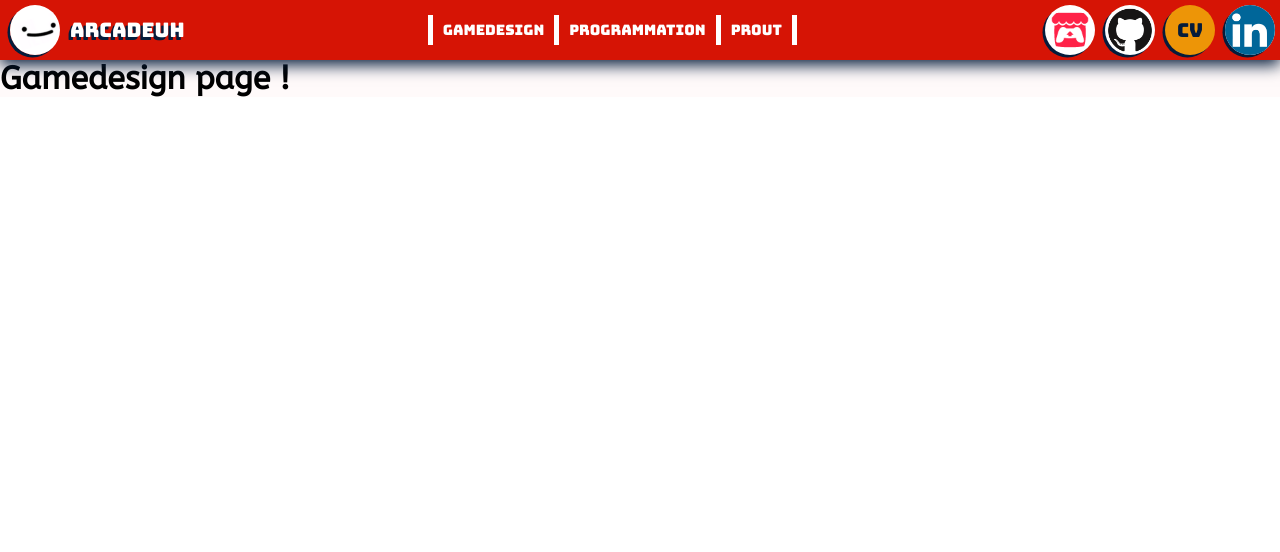
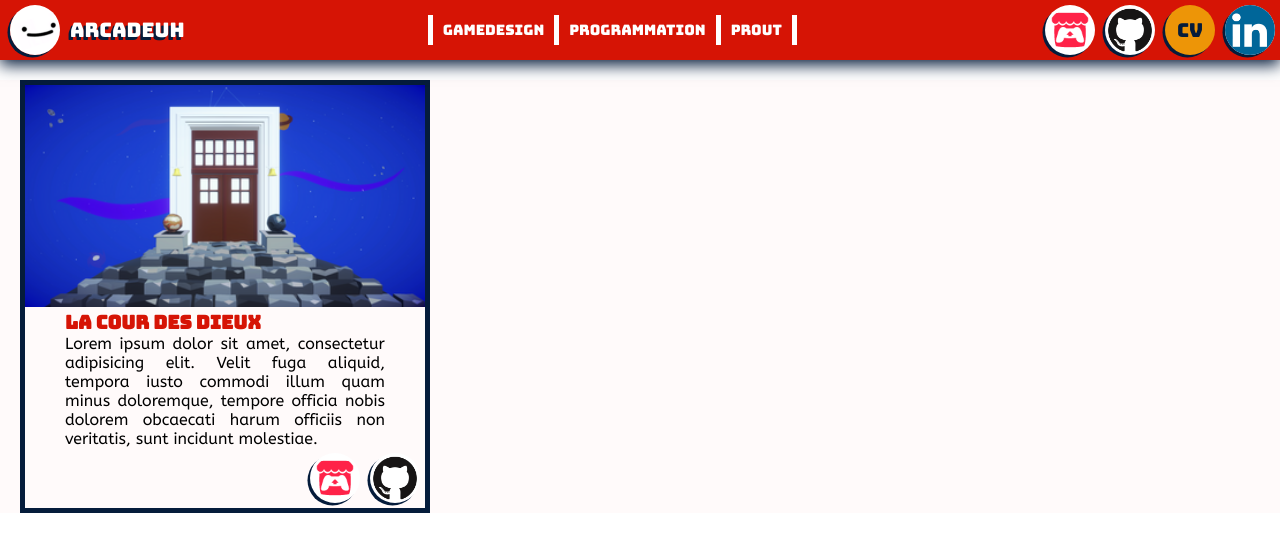
Before and after one commit to Arcadeuh/portfolio, a Vue app: page /gamedesign in a window 1280 px wide. Shown: the top 552 px of the page. Built offline with nearby package versions, Linux system fonts and the light colour scheme.

Commit message:
Create project card layout

```diff
--- a/src/App.vue
+++ b/src/App.vue
@@ -38,7 +38,7 @@ export default defineComponent({
   //text-align: center;
   //color: #2c3e50;
   background-color: variables.$backgroundColor;
-  margin-top: 60px;
+  margin-top: 80px;
 }
 
 * {
--- a/src/assets/styles/generic.scss
+++ b/src/assets/styles/generic.scss
@@ -14,6 +14,9 @@ Donne des classes génériques, réutilisables, valable au sein de ce projet
 }
 
 //Background variables
+.backgroundPrimaryColor{
+    background-color: variables.$primary;
+}
 .backgroundSecondaryColor{
     background-color: variables.$secondary;
 }
@@ -44,6 +47,9 @@ Donne des classes génériques, réutilisables, valable au sein de ce projet
 }
 .textBrightColor{
     color: variables.$brightColor;
+}
+.textPrimaryColor{
+    color: variables.$primary;
 }
 .textSecondaryColor{
     color: variables.$secondary;
--- a/src/components/TopNavbar.vue
+++ b/src/components/TopNavbar.vue
@@ -25,16 +25,16 @@
     <!--Contact, cachés quand sur petit écran-->
     <div :class="{'hiddenOnShrink': !showElements, 'last': true}">
       <div class="Pin">
-        <Pin class="boxShadowDarkColor backgroundBrightColor pointer" filename="itch-2.png" @click="openNewWindow('https://arcadeuh.itch.io/')"/>
+        <Pin class="backgroundBrightColor pointer" filename="itch-2.png" @click="openNewWindow('https://arcadeuh.itch.io/')"/>
       </div>
       <div class="Pin">
-        <Pin class="boxShadowDarkColor backgroundBrightColor pointer" filename="GitHub.png" @click="openNewWindow('https://github.com/Arcadeuh')"/>
+        <Pin class="backgroundBrightColor pointer" filename="GitHub.png" @click="openNewWindow('https://github.com/Arcadeuh')"/>
       </div>
       <div class="Pin">
-        <Pin class="boxShadowDarkColor backgroundSecondaryColor textDarkColor pointer" altText="CV" @click="download('/CV_-_Fouque_Bastien.pdf', 'CV_-_Fouque_Bastien.pdf')"/>
+        <Pin class="backgroundSecondaryColor textDarkColor pointer" altText="CV" @click="download('/CV_-_Fouque_Bastien.pdf', 'CV_-_Fouque_Bastien.pdf')"/>
       </div>
       <div class="Pin">
-        <Pin class="boxShadowDarkColor backgroundBrightColor pointer" filename="linkedin.png" @click="openNewWindow('https://www.linkedin.com/in/bastien-fouque-a38502197/')"/>
+        <Pin class="backgroundBrightColor pointer" filename="linkedin.png" @click="openNewWindow('https://www.linkedin.com/in/bastien-fouque-a38502197/')"/>
       </div>
     </div>
   </div>
--- a/src/components/generic/Pin.vue
+++ b/src/components/generic/Pin.vue
@@ -25,6 +25,14 @@ export default defineComponent({
 </script>
 
 <style scoped lang="scss">
+@use '@/assets/styles/variables.scss' as variables;
+
+.circle{
+    box-shadow: -2.5px 2.5px 0px variables.$darkColor;
+}
+.circle:hover{
+    box-shadow: -4px 4px 0px variables.$darkColor;
+}
 img{
     width: 100%;
     height: 100%;
--- /dev/null
+++ b/src/components/generic/ProjectCard.vue
@@ -0,0 +1,98 @@
+<template>
+  <div class="project-card">
+    <img src="@/assets/pictures/lcdd.png" class="pointer"/>
+    <div class="text">
+      <h3 class="title textPrimaryColor">La cour des dieux</h3>
+      <p>
+        Lorem ipsum dolor sit amet, consectetur adipisicing elit. Velit fuga aliquid, tempora iusto commodi illum quam minus doloremque, tempore officia nobis dolorem obcaecati harum officiis non veritatis, sunt incidunt molestiae.
+      </p>
+    </div>
+    <div class="links">
+      <Pin class="boxShadowDarkColor backgroundBrightColor pointer" filename='itch-2.png'></Pin>
+      <Pin class="boxShadowDarkColor backgroundBrightColor pointer" filename='GitHub.png'></Pin>
+    </div>
+  </div>
+
+</template>
+
+<script lang="ts">
+import { defineComponent } from 'vue';
+import Pin from '@/components/generic/Pin.vue'
+
+export default defineComponent({
+  name: 'ProjectCard',
+
+  components: {
+    Pin
+  },
+
+  props: ['projectData'],
+
+  data(){
+
+  },
+
+  methods: {
+
+  }
+
+});
+</script>
+
+<!-- Add "scoped" attribute to limit CSS to this component only -->
+<style scoped lang="scss">
+@use '@/assets/styles/variables.scss' as variables;
+
+.project-card{
+  width: 400px;
+  margin: 20px;
+  border: 5px solid variables.$darkColor;
+
+  img{
+    width: 100%;
+    //border-bottom: 5px solid variables.$darkColor;
+  }
+
+  .text{
+    margin-left: 10%;
+    margin-right: 10%;
+
+    h3{
+      font-family: "Bungee";
+    }
+
+    p{
+      text-align: justify;
+    }
+  }
+
+  .links{
+    display: flex;
+    justify-content: flex-end;
+
+    &>*{
+      width: 50px;
+      height: 50px;
+      margin: 5px;
+    }
+  }
+}
+
+.project-card:hover{
+  box-shadow: -5px 5px 0px variables.$primary;
+}
+
+@media screen and (max-width: variables.$sm) {
+  .project-card{
+    width: 300px;
+  }
+}
+
+@media screen and (max-width: variables.$xs) {
+  .project-card{
+    width: 90%;
+    margin: 5%;
+  }
+}
+
+</style>
--- a/src/views/Gamedesign.vue
+++ b/src/views/Gamedesign.vue
@@ -1,5 +1,36 @@
 <template>
-  <div>
-    <h1>Gamedesign page !</h1>
-  </div>
+  <ProjectCard class="project-card"></ProjectCard>
 </template>
+
+<script lang="ts">
+import { defineComponent } from "vue";
+import ProjectCard from '@/components/generic/ProjectCard.vue'
+
+export default defineComponent({
+  name: 'GameDesign',
+
+  components: {
+    ProjectCard
+  },
+
+  props: ['projectData'],
+
+  data(){
+
+  },
+
+  methods: {
+
+  }
+
+});
+
+</script>
+
+<style scoped lang="scss">
+@use '@/assets/styles/variables.scss' as variables;
+
+.project-card{
+}
+
+</style>
```
Also changed, not shown: src/views/ProjectList.vue (deleted).
